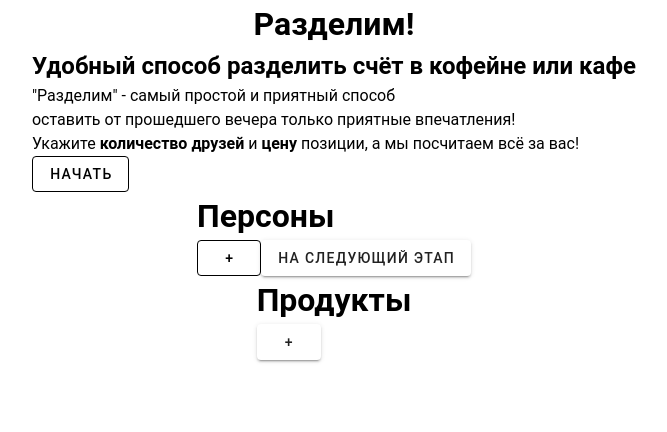
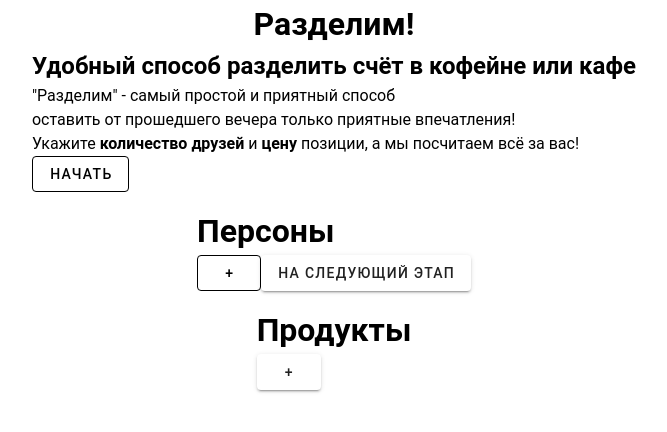
Before and after one commit to thelifeofmiwa/razdelim_spa_js, a Vue app: page / in a window 1280 px wide. Shown: the top 432 px of the page, without its empty margins (306-973 px from the left). Built offline with nearby package versions, Linux system fonts and the light colour scheme.

Commit message:
sum cosmetic in app

```diff
--- a/src/App.vue
+++ b/src/App.vue
@@ -1,9 +1,9 @@
 <template>
   <div id="app">
     <start-page></start-page>
-    <persons-page></persons-page>
-    <products-page></products-page>
-    <result-page></result-page>
+    <persons-page style="margin-top: 15px;"></persons-page>
+    <products-page style="margin-top: 15px;"></products-page>
+    <result-page style="margin-top: 15px;"></result-page>
   </div>
 </template>
 
```
